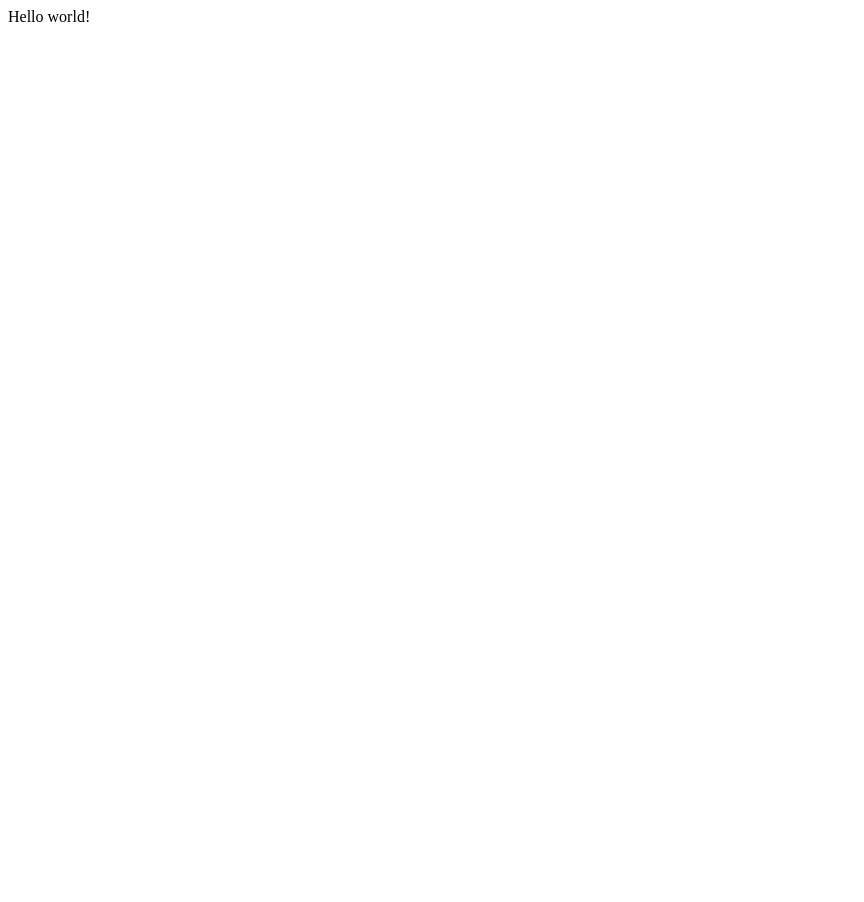
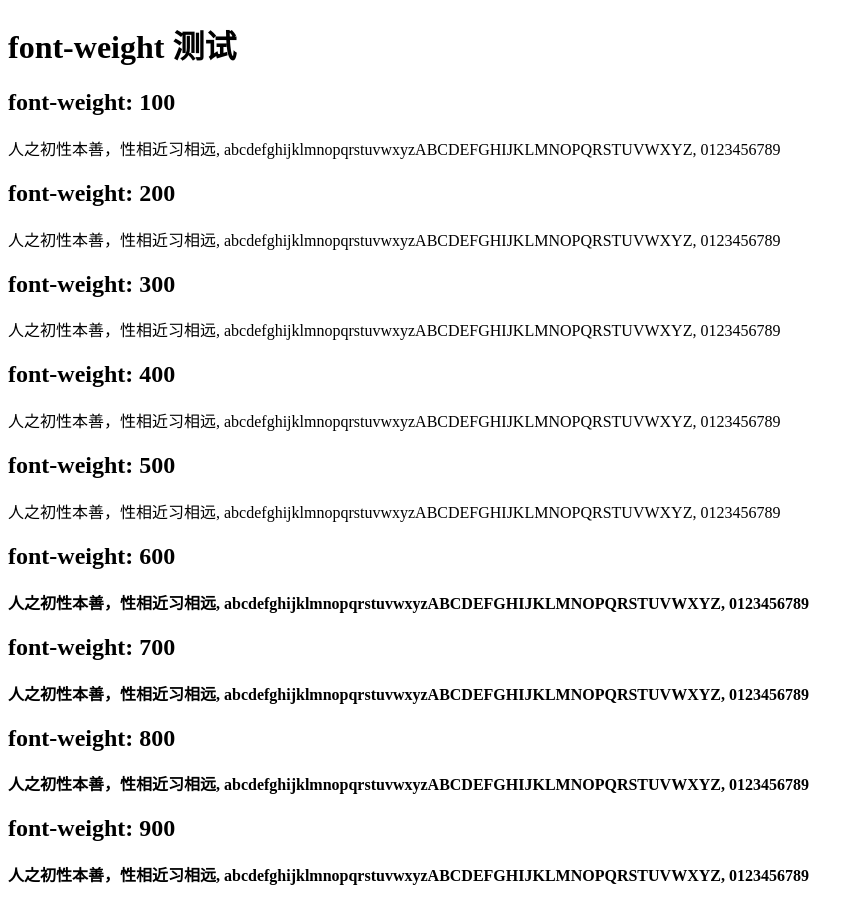
Before and after one commit to IOriens/font-test, a Gatsby site: page / in a window 1280 px wide. Shown: the whole page, without its empty margins (0-864 px from the left). Before the commit the page ends 800 px from the top, so only its background shows below. Built offline with nearby package versions, Linux system fonts and the light colour scheme; Gatsby itself is replaced by a stand-in of ours.

Commit message:
chore: init

```diff
--- a/gatsby-config.js
+++ b/gatsby-config.js
@@ -6,5 +6,5 @@
 
 module.exports = {
   /* Your site config here */
-  plugins: [],
+  plugins: ['gatsby-plugin-sass'],
 }
--- a/package.json
+++ b/package.json
@@ -19,7 +19,10 @@
     "react-dom": "^16.12.0"
   },
   "devDependencies": {
-    "prettier": "2.1.0"
+    "gh-pages": "^3.1.0",
+    "prettier": "2.1.0",
+    "gatsby-plugin-sass": "^2.3.12",
+    "node-sass": "^4.14.1"
   },
   "repository": {
     "type": "git",
--- a/src/pages/index.js
+++ b/src/pages/index.js
@@ -1,5 +1,33 @@
 import React from "react"
 
+import './index.scss'
+
+
+const text = `人之初性本善，性相近习相远, abcdefghijklmnopqrstuvwxyzABCDEFGHIJKLMNOPQRSTUVWXYZ, 0123456789`
+
+const fontWeights = [100, 200, 300, 400, 500, 600, 700, 800, 900]
+
+
+
 export default function Home() {
-  return <div>Hello world!</div>
+  return (
+    <div>
+      <h1>font-weight 测试</h1>
+      <div className="test-list">
+        {fontWeights.map(fontWeight => (
+          <div className="test-item" key={fontWeight}>
+            <h2> font-weight: {fontWeight}</h2>
+            <p
+              className="test-result"
+              style={{
+                fontWeight: fontWeight,
+              }}
+            >
+              {text}
+            </p>
+          </div>
+        ))}
+      </div>
+    </div>
+  )
 }
--- /dev/null
+++ b/src/pages/index.scss
@@ -0,0 +1,4 @@
+.test-result {
+  word-break: break-all;
+  font-size: 16px;
+}
```
Also changed, not shown: 1 other file.
